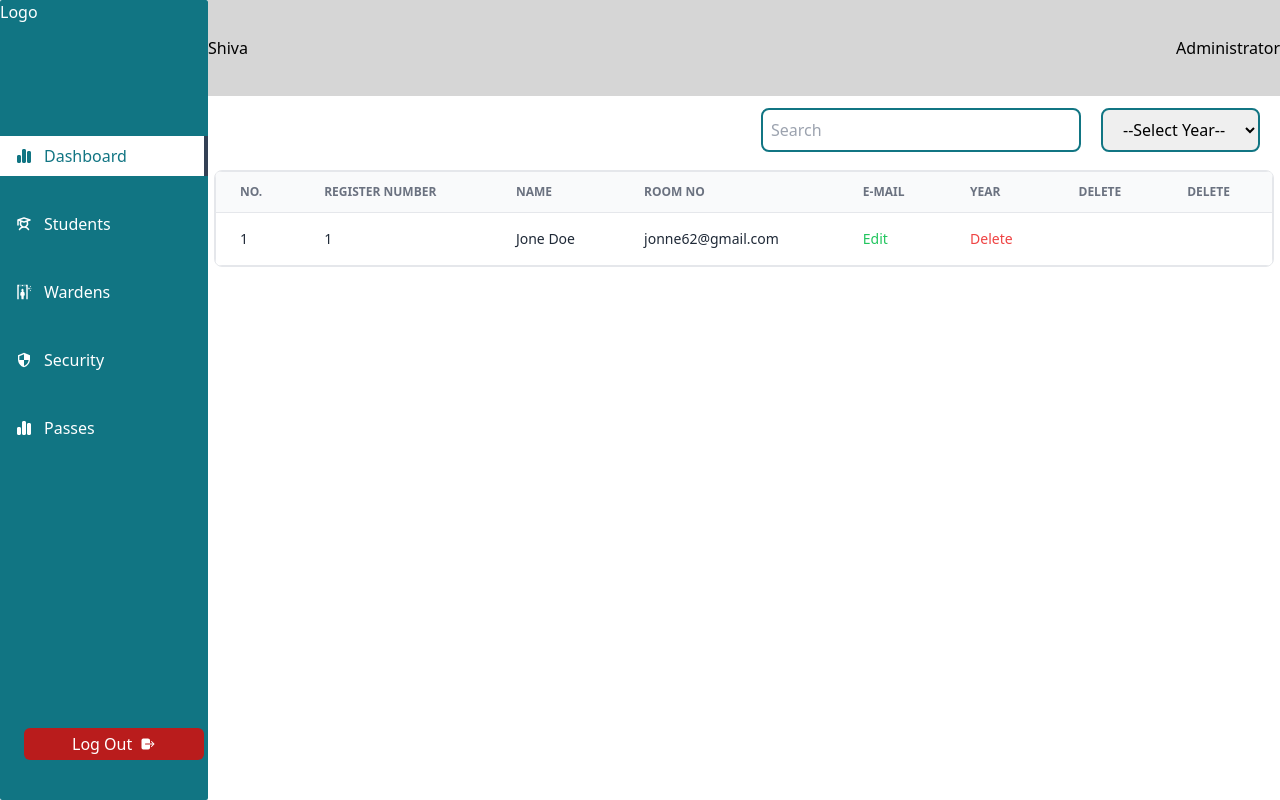
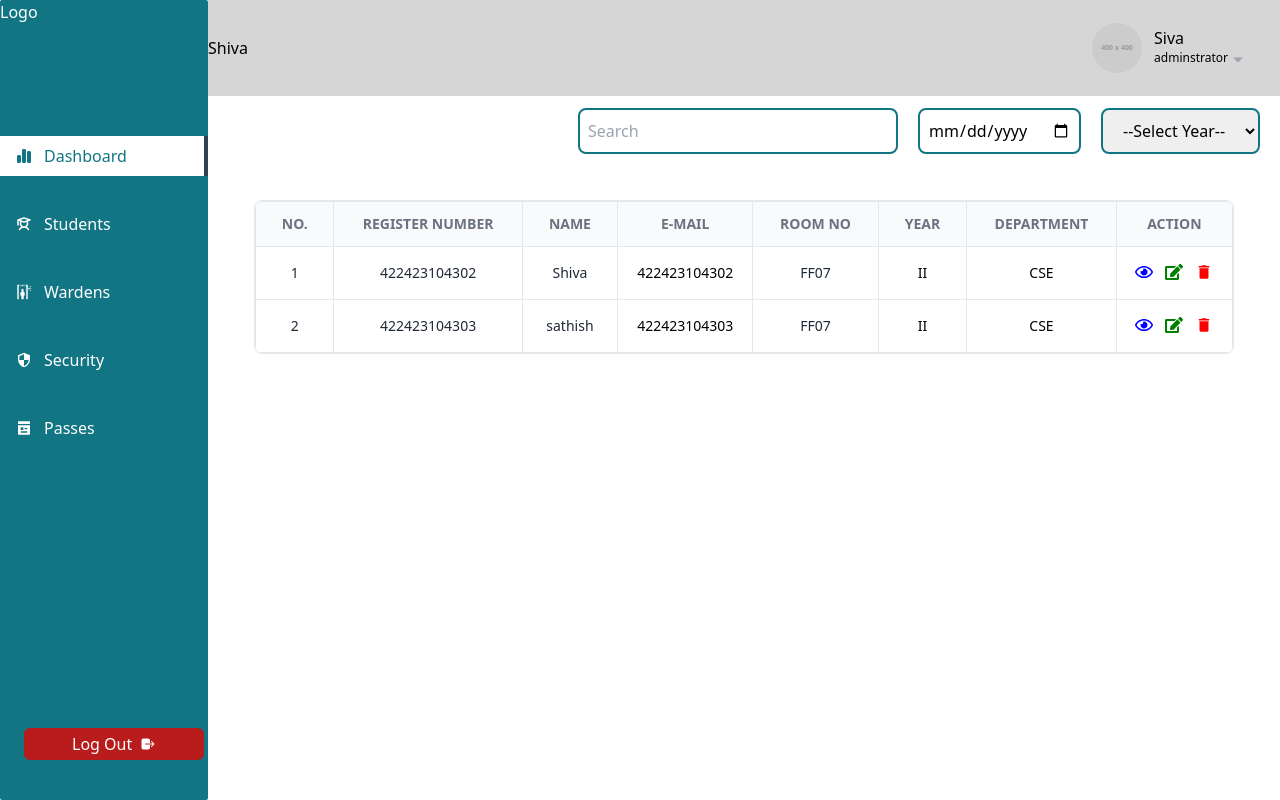
Before and after one commit to sivasathish889/hostel_outpass_admin, a React (Vite) app: page /students in a window 1280 px wide. Built offline with nearby package versions, Linux system fonts and the light colour scheme.

Commit message:
edit page

```diff
--- a/src/components/Common/Header.jsx
+++ b/src/components/Common/Header.jsx
@@ -1,14 +1,68 @@
-import React from 'react'
+import React, { useState } from 'react'
+import { IoMdArrowDropdown } from "react-icons/io";
 
 const Header = () => {
+  const [dropDown, setDropDown] = useState(false)
   return (
     <div className='flex-1 w-full'>
       <div className="icon flex justify-between items-center bg-[#D6D6D6]  h-24">
         <div className="admin_name">
           Shiva
         </div>
-        <div className="role">
-          Administrator
+        <div className="role rounded-full">
+          <div className={`text-left flex mr-5 justify-center items-center select-none`} unselectable='on'>
+            <img src="https://placehold.co/400x400/orange/white" alt="" height={50} width={50} className='rounded-full max-w-6xl min-w-12' />
+            <div className='mx-3'>
+              <div className=''>
+                Siva
+              </div>
+              <div className='flex text-xs'>
+                adminstrator
+                <IoMdArrowDropdown className=" size-5 text-gray-400 " onClick={() => setDropDown(!dropDown)} />
+              </div>
+            </div>
+
+            <div
+              className="absolute right-5 z-10 mt-52 origin-top-right rounded-md bg-white ring-1 shadow-lg ring-black/5  "
+            >
+              <div className={`py-1 ${dropDown ? "" : "hidden"}`}>
+                <div>
+                  <a
+                    href="#"
+                    className="block px-4 py-2 text-sm text-gray-700  "
+                  >
+                    Account settings
+                  </a>
+                </div>
+                <div>
+                  <a
+                    href="#"
+                    className="block px-4 py-2 text-sm text-gray-700  "
+                  >
+                    Support
+                  </a>
+                </div>
+                <div>
+                  <a
+                    href="#"
+                    className="block px-4 py-2 text-sm text-gray-700  "
+                  >
+                    License
+                  </a>
+                </div>
+                <form action="#" method="POST">
+                  <div>
+                    <button
+                      type="submit"
+                      className="block w-full px-4 py-2 text-left text-sm text-gray-700  "
+                    >
+                      Sign out
+                    </button>
+                  </div>
+                </form>
+              </div>
+            </div>
+          </div>
         </div>
       </div>
     </div>
--- a/src/components/Common/NavBar.jsx
+++ b/src/components/Common/NavBar.jsx
@@ -4,6 +4,8 @@ import { PiStudentBold } from "react-icons/pi";
 import { MdOutlineSecurity } from "react-icons/md";
 import { GiSecurityGate } from "react-icons/gi";
 import { IoLogOut } from "react-icons/io5";
+import { RiPagesFill } from "react-icons/ri";
+
 import { Link } from "react-router-dom"
 const NavBar = () => {
   const [select, setSelect] = useState('dashboard')
@@ -33,7 +35,7 @@ const NavBar = () => {
           Security
         </Link>
         <Link to={"passes"} className={`${select == "Passes" ? "bg-white text-primary border-slate-700 border-r-4 " : ""} flex items-center w-full  py-2 ps-4  gap-3 cursor-pointer`} onClick={() => setSelect("Passes")}>
-          <FaChartSimple />
+          <RiPagesFill />
           Passes
         </Link>
       </div>
--- a/src/components/Stundents/StudentList.jsx
+++ b/src/components/Stundents/StudentList.jsx
@@ -1,96 +1,117 @@
 import React from 'react'
+import { FaRegEye, FaEdit } from "react-icons/fa";
+import { MdDelete } from "react-icons/md";
 
 const StudentList = () => {
+
+  const data = [
+    {
+      "registerNumber": 422423104302,
+      "name": "Shiva",
+      "eMail": "sathishsathish96489@gmail.com",
+      "roomNo": "FF07",
+      "year": "II",
+      "department": "CSE"
+    },
+    {
+      "registerNumber": 422423104303,
+      "name": "sathish",
+      "eMail": "siva@gmail.com",
+      "roomNo": "FF07",
+      "year": "II",
+      "department": "CSE"
+    }
+  ]
   return (
-    <div className="flex flex-col">
+    <div className="flex flex-col h-[70vh]">
       <div className="overflow-x-auto">
         <div className="p-1.5 w-full inline-block align-middle">
           <div className="overflow-hidden border rounded-lg">
             <table className="min-w-full divide-y divide-gray-200 border">
               <thead className="bg-gray-50 ">
-                <tr>
+                <tr className=''>
                   <th
                     scope="col"
-                    className="px-6 py-3 text-xs font-bold text-left text-gray-500 uppercase "
+                    className="px-6 py-3 text-sm font-bold text-center text-gray-500 uppercase "
                   >
                     No.
                   </th>
                   <th
                     scope="col"
-                    className="px-6 py-3 text-xs font-bold text-left text-gray-500 uppercase "
+                    className="px-6 py-3 text-sm font-bold text-center text-gray-500 uppercase border  border-e-gray-200"
                   >
                     Register Number
                   </th>
                   <th
                     scope="col"
-                    className="px-6 py-3 text-xs font-bold text-left text-gray-500 uppercase "
+                    className="px-6 py-3 text-sm font-bold text-center text-gray-500 uppercase border  border-e-gray-200 "
                   >
                     Name
                   </th>
                   <th
                     scope="col"
-                    className="px-6 py-3 text-xs font-bold text-left text-gray-500 uppercase "
+                    className="px-6 py-3 text-sm font-bold text-center text-gray-500 uppercase border  border-e-gray-200 "
+                  >
+                    E-mail
+                  </th>
+                  <th
+                    scope="col"
+                    className="px-6 py-3 text-sm font-bold text-center text-gray-500 uppercase border  border-e-gray-200 "
                   >
                     Room No
                   </th>
                   <th
                     scope="col"
-                    className="px-6 py-3 text-xs font-bold text-left text-gray-500 uppercase "
-                  >
-                   E-mail
-                  </th>
-                  <th
-                    scope="col"
-                    className="px-6 py-3 text-xs font-bold text-left text-gray-500 uppercase "
+                    className="px-6 py-3 text-sm font-bold text-center text-gray-500 uppercase border  border-e-gray-200 "
                   >
                     Year
                   </th>
                   <th
                     scope="col"
-                    className="px-6 py-3 text-xs font-bold text-left text-gray-500 uppercase "
+                    className="px-6 py-3 text-sm font-bold text-center text-gray-500 uppercase border  border-e-gray-200 "
                   >
-                    Delete
+                    Department
                   </th>
                   <th
                     scope="col"
-                    className="px-6 py-3 text-xs font-bold text-left text-gray-500 uppercase "
+                    className="px-6 py-3 text-sm font-bold text-center text-gray-500 uppercase border  border-e-gray-200 "
                   >
-                    Delete
+                    Action
                   </th>
                 </tr>
               </thead>
-              <tbody className="divide-y divide-gray-200">
-                <tr>
-                  <td className="px-6 py-4 text-sm font-medium text-gray-800 whitespace-nowrap">
-                    1
+              <tbody className="divide-y divide-gray-200 text-center">
+                {data.map((items, index) => {
+                  return <tr>
+                    <td className="px-4 py-4 text-sm text-gray-800 whitespace-nowrap border  border-e-gray-200">
+                      {index + 1}
                     </td>
-                  <td className="px-6 py-4 text-sm font-medium text-gray-800 whitespace-nowrap">
-                    1
+                    <td className="px-4 py-4 text-sm text-gray-800 whitespace-nowrap border  border-e-gray-200">
+                      {items.registerNumber}
                     </td>
-                  <td className="px-6 py-4 text-sm text-gray-800 whitespace-nowrap">
-                    Jone Doe
+                    <td className="px-4 py-4 text-sm text-gray-800 whitespace-nowrap border  border-e-gray-200">
+                      {items.name}
                     </td>
-                  <td className="px-6 py-4 text-sm text-gray-800 whitespace-nowrap">
-                    jonne62@gmail.com
+                    <td className="px-4 py-4 text-sm whitespace-nowrap border  border-e-gray-200">
+                      {items.registerNumber}
                     </td>
-                  <td className="px-6 py-4 text-sm whitespace-nowrap">
-                    <a
-                      className="text-green-500 hover:text-green-700"
-                      href="#"
-                    >
-                      Edit
-                    </a>
+                    <td className="px-4 py-4 text-sm text-gray-800 whitespace-nowrap border  border-e-gray-200">
+
+                      {items.roomNo}
                     </td>
-                  <td className="px-6 py-4 text-sm whitespace-nowrap">
-                    <a
-                      className="text-red-500 hover:text-red-700"
-                      href="#"
-                    >
-                      Delete
-                    </a>
+                    <td className="px-4 py-4 text-sm whitespace-nowrap border  border-e-gray-200">
+                      {items.year}
                     </td>
-
+                    <td className="px-4 py-4 text-sm whitespace-nowrap border  border-e-gray-200">
+                      {items.department}
+                    </td>
+                    <td className='flex justify-center items-center gap-3 px-4 py-4'>
+                        <FaRegEye color='blue' size={18} className='cursor-pointer'/>
+                        <FaEdit color='green' size={18} className='cursor-pointer'/>
+                        <MdDelete color='red' size={18} className='cursor-pointer'/>
+                    </td>
                   </tr>
+                })}
               </tbody>
             </table>
           </div>
--- a/src/components/Stundents/Students.jsx
+++ b/src/components/Stundents/Students.jsx
@@ -7,6 +7,9 @@ const Students = () => {
       <div className='filters w-full'>
         <div className="search-bar m-3 mx-5 flex justify-end gap-5">
           <input type="search" name="" id="" placeholder='Search' className='w-80 p-2 border-2 border-primary rounded-lg' />
+          <div className='flex'>
+            <input type="date" name="" id="" className=' p-2 border-2 border-primary rounded-lg'/>
+          </div>
           <select name="year" id="" className='p-2 px-4 border-2 border-primary rounded-lg'>
             <option value="">--Select Year-- </option>
             <option value="1">I</option>
@@ -17,7 +20,7 @@ const Students = () => {
         </div>
       </div>
 
-      <div>
+      <div className='m-10 '>
         <StudentList />
       </div>
     </>
```
Lines whose indentation alone changed are shown as unchanged.
